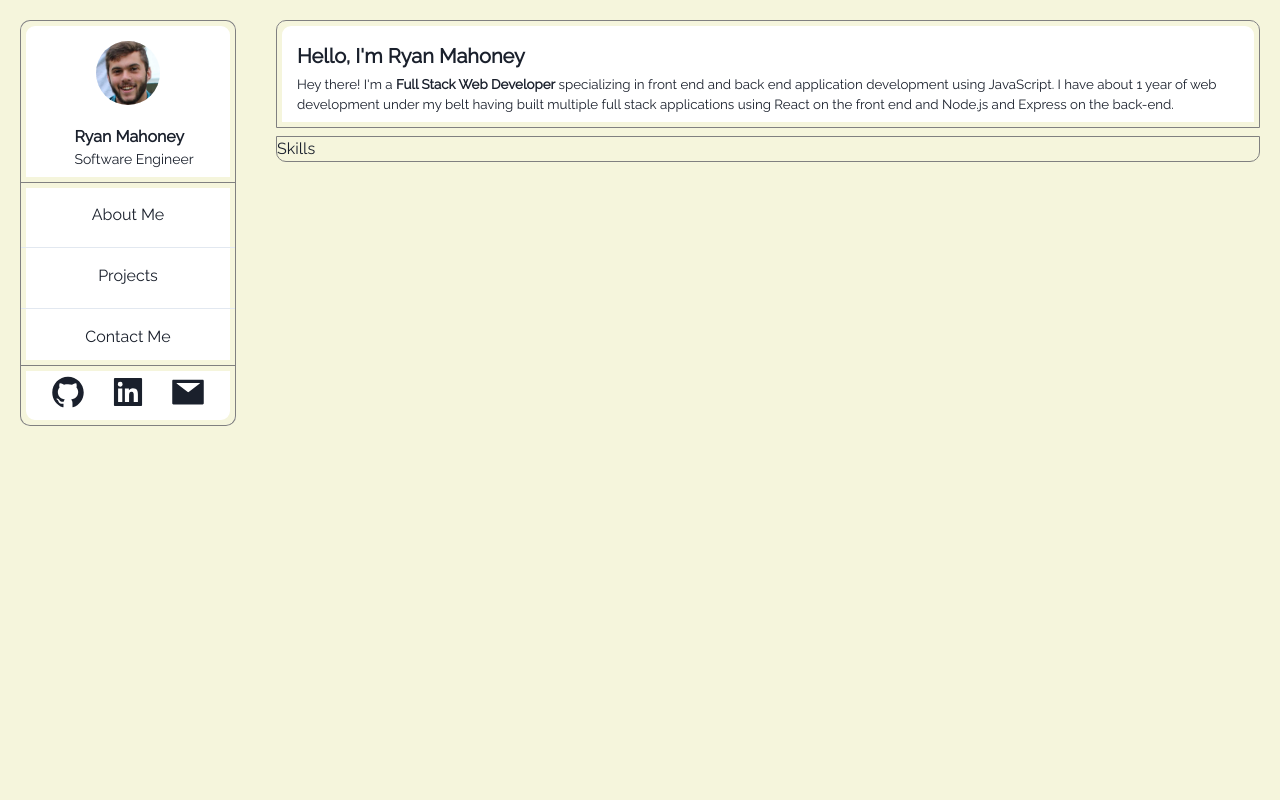
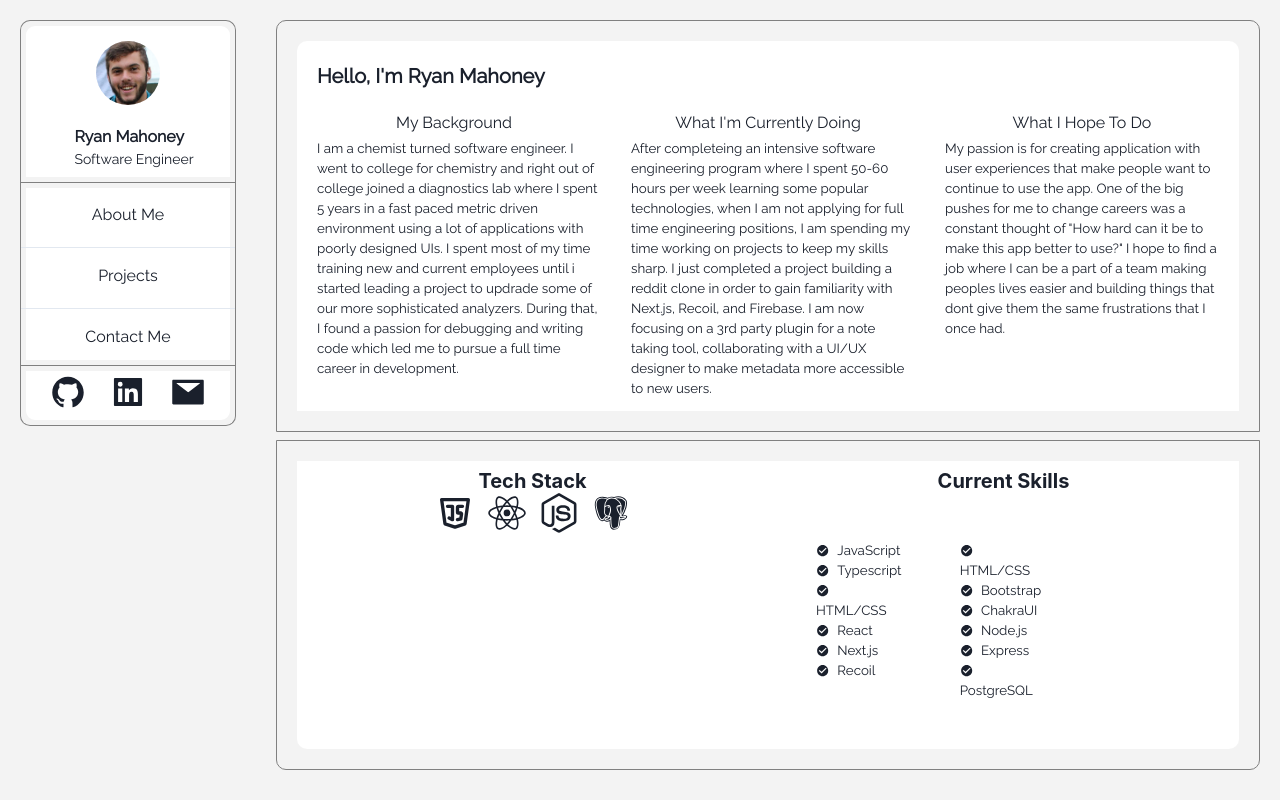
Before and after one commit to r-mahoney/Portfolio, a React (Create React App) app: page / in a window 1280 px wide. Built offline with nearby package versions, Linux system fonts and the light colour scheme.

Commit message:
added about me and chaged styling

```diff
--- a/src/Components/AboutMe/AboutMe.js
+++ b/src/Components/AboutMe/AboutMe.js
@@ -1,45 +1,183 @@
-import { Flex, Text } from "@chakra-ui/react";
+import {
+    Box,
+    Flex,
+    Heading,
+    Icon,
+    List,
+    ListIcon,
+    ListItem,
+    OrderedList,
+    SimpleGrid,
+    Text,
+    UnorderedList,
+} from "@chakra-ui/react";
 import React from "react";
+import { TbBrandJavascript } from "react-icons/tb";
+import { IoLogoReact } from "react-icons/io5";
+import { BiLogoPostgresql } from "react-icons/bi";
+import { FaNodeJs } from "react-icons/fa";
+import { MdCheckCircle, MdSettings } from "react-icons/md";
 
 function AboutMe() {
     return (
         <Flex m={5} display="flex" flexDir="column">
-            <Flex
-                border="1px solid gray"
-                mb={2}
-                borderRadius="10px 10px 0 0"
-                display="flex"
-                flexDir="column"
-                bg="white"
-                box
-                shadow="
-                5px 5px 0 0 beige inset,
-                -5px 5px 0 0 beige inset,
-                0 -5px 0 0 beige inset
-                "
-            >
-                <Text mt={5} ml={5} fontWeight={700} fontSize="15pt">
-                    Hello, I'm Ryan Mahoney
-                </Text>
-                <Text
-                    fontSize="10pt"
-                    ml={5}
-                    mt={1}
-                    mr={3}
-                    mb={3}
+            <Flex border="1px solid gray" mb={2} borderRadius="10px 10px 0 0">
+                <Flex
+                    flexDir="column"
+                    m={5}
+                    bg="white"
+                    borderRadius="10px 10px 0 0"
                 >
-                    Hey there! I'm a{" "}
-                    <span style={{ fontWeight: "700" }}>
-                        Full Stack Web Developer
-                    </span>{" "}
-                    specializing in front end and back end application
-                    development using JavaScript. I have about 1 year of web development under
-                    my belt having built multiple full stack applications using React on the front
-                    end and Node.js and Express on the back-end.
-                </Text>
+                    <Text mt={5} ml={5} mb={5} fontWeight={700} fontSize="15pt">
+                        Hello, I'm Ryan Mahoney
+                    </Text>
+                    <Flex display="flex">
+                        <Flex flex={1} flexDirection="column">
+                            <Text textAlign="center">My Background</Text>
+                            <Text fontSize="10pt" ml={5} mt={1} mr={3} mb={3}>
+                                I am a chemist turned software engineer. I went
+                                to college for chemistry and right out of
+                                college joined a diagnostics lab where I spent 5
+                                years in a fast paced metric driven environment
+                                using a lot of applications with poorly designed
+                                UIs. I spent most of my time training new and
+                                current employees until i started leading a
+                                project to updrade some of our more
+                                sophisticated analyzers. During that, I found a
+                                passion for debugging and writing code which led
+                                me to pursue a full time career in development.
+                            </Text>
+                        </Flex>
+                        <Flex flex={1} flexDirection="column">
+                            <Text textAlign="center">
+                                What I'm Currently Doing
+                            </Text>
+                            <Text fontSize="10pt" ml={5} mt={1} mr={3} mb={3}>
+                                After completeing an intensive software
+                                engineering program where I spent 50-60 hours
+                                per week learning some popular technologies,
+                                when I am not applying for full time engineering
+                                positions, I am spending my time working on
+                                projects to keep my skills sharp. I just
+                                completed a project building a reddit clone in
+                                order to gain familiarity with Next.js, Recoil,
+                                and Firebase. I am now focusing on a 3rd party
+                                plugin for a note taking tool, collaborating
+                                with a UI/UX designer to make metadata more
+                                accessible to new users.
+                            </Text>
+                        </Flex>
+                        <Flex flex={1} flexDirection="column">
+                            <Text textAlign="center">What I Hope To Do</Text>
+                            <Text fontSize="10pt" ml={5} mt={1} mr={3} mb={3}>
+                                My passion is for creating application with user
+                                experiences that make people want to continue to
+                                use the app. One of the big pushes for me to
+                                change careers was a constant thought of "How
+                                hard can it be to make this app better to use?"
+                                I hope to find a job where I can be a part of a
+                                team making peoples lives easier and building
+                                things that dont give them the same frustrations
+                                that I once had.
+                            </Text>
+                        </Flex>
+                    </Flex>
+                </Flex>
             </Flex>
             <Flex border="1px solid gray" borderRadius="0 0 10px 10px">
-                <h2>Skills</h2>
+                <Flex
+                    m={5}
+                    borderRadius="0 0 10px 10px"
+                    bg="white"
+                    width="100%"
+                    display="flex"
+                >
+                    <Flex
+                        flexDirection="column"
+                        flex={1}
+                        alignItems="center"
+                        mt={2}
+                    >
+                        <Heading size="md">Tech Stack</Heading>
+                        <Flex>
+                            <Icon
+                                as={TbBrandJavascript}
+                                fontSize={40}
+                                mr={3}
+                            ></Icon>
+                            <Icon as={IoLogoReact} fontSize={40} mr={3}></Icon>
+                            <Icon as={FaNodeJs} fontSize={40} mr={3}></Icon>
+                            <Icon as={BiLogoPostgresql} fontSize={40}></Icon>
+                        </Flex>
+                    </Flex>
+                    <Flex
+                        flex={1}
+                        flexDirection="column"
+                        justifyContent="center"
+                        alignItems="center"
+                        mt={2}
+                    >
+                        <Heading size="md">Current Skills</Heading>
+                        <SimpleGrid gap={10} p={10} columns={3}>
+                            <Box>
+                                <List p={2} fontSize="10pt">
+                                    <ListItem>
+                                        <ListIcon as={MdCheckCircle} />
+                                        JavaScript
+                                    </ListItem>
+                                    <ListItem>
+                                        <ListIcon as={MdCheckCircle} />
+                                        Typescript
+                                    </ListItem>
+                                    <ListItem>
+                                        <ListIcon as={MdCheckCircle} />
+                                        HTML/CSS
+                                    </ListItem>
+                                    <ListItem>
+                                        <ListIcon as={MdCheckCircle} />
+                                        React
+                                    </ListItem>
+                                    <ListItem>
+                                        <ListIcon as={MdCheckCircle} />
+                                        Next.js
+                                    </ListItem>
+                                    <ListItem>
+                                        <ListIcon as={MdCheckCircle} />
+                                        Recoil
+                                    </ListItem>
+                                </List>
+                            </Box>
+                            <Box>
+                                <List p={2} fontSize="10pt">
+                                    <ListItem>
+                                        <ListIcon as={MdCheckCircle} />
+                                        HTML/CSS
+                                    </ListItem>
+                                    <ListItem>
+                                        <ListIcon as={MdCheckCircle} />
+                                        Bootstrap
+                                    </ListItem>
+                                    <ListItem>
+                                        <ListIcon as={MdCheckCircle} />
+                                        ChakraUI
+                                    </ListItem>
+                                    <ListItem>
+                                        <ListIcon as={MdCheckCircle} />
+                                        Node.js
+                                    </ListItem>
+                                    <ListItem>
+                                        <ListIcon as={MdCheckCircle} />
+                                        Express
+                                    </ListItem>
+                                    <ListItem>
+                                        <ListIcon as={MdCheckCircle} />
+                                        PostgreSQL
+                                    </ListItem>
+                                </List>
+                            </Box>
+                        </SimpleGrid>
+                    </Flex>
+                </Flex>
             </Flex>
         </Flex>
     );
--- a/src/Components/Layout/Navbar.js
+++ b/src/Components/Layout/Navbar.js
@@ -30,9 +30,9 @@ export default function Navbar({ handleClick }) {
                 bg="white"
                 box
                 shadow="
-                5px 5px 0 0 beige inset,
-                -5px 5px 0 0 beige inset,
-                0 -5px 0 0 beige inset
+                5px 5px 0 0 rgb(243,243,243) inset,
+                -5px 5px 0 0 rgb(243,243,243) inset,
+                0 -5px 0 0 rgb(243,243,243) inset
                 "
             >
                 <Flex mt={5} ml={5} mr={5} mb={3}>
@@ -53,9 +53,9 @@ export default function Navbar({ handleClick }) {
                 bg="white"
                 box
                 shadow="
-                    5px 5px 0 0 beige inset,
-                    -5px 5px 0 0 beige inset,
-                    0 -5px 0 0 beige inset
+                    5px 5px 0 0 rgb(243,243,243) inset,
+                    -5px 5px 0 0 rgb(243,243,243) inset,
+                    0 -5px 0 0 rgb(243,243,243) inset
                 "
             >
                 <VStack
@@ -108,9 +108,9 @@ export default function Navbar({ handleClick }) {
                 bg="white"
                 box
                 shadow="
-                    5px 5px 0 0 beige inset,
-                    5px -5px 0 0 beige inset,
-                    -5px -5px 0 0 beige inset
+                    5px 5px 0 0 rgb(243,243,243) inset,
+                    5px -5px 0 0 rgb(243,243,243) inset,
+                    -5px -5px 0 0 rgb(243,243,243) inset
                 "
             >
                 <Stack display="flex" flexDirection="row">
--- a/src/chakra/theme.js
+++ b/src/chakra/theme.js
@@ -7,7 +7,7 @@ export const theme = extendTheme({
     styles: {
         global: () => ({
             body: {
-                bg: "beige",
+                bg: "rgb(243,243,243)",
             },
         }),
     },
```
Also changed, not shown: public/index.html (+4 -4 lines), public/fav.png (added).
